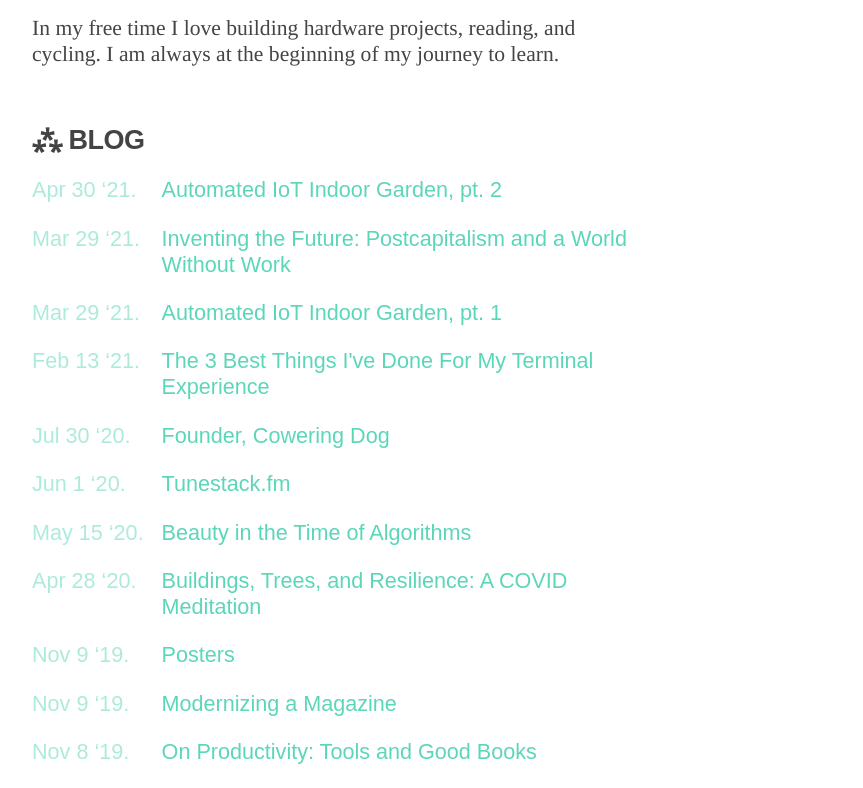
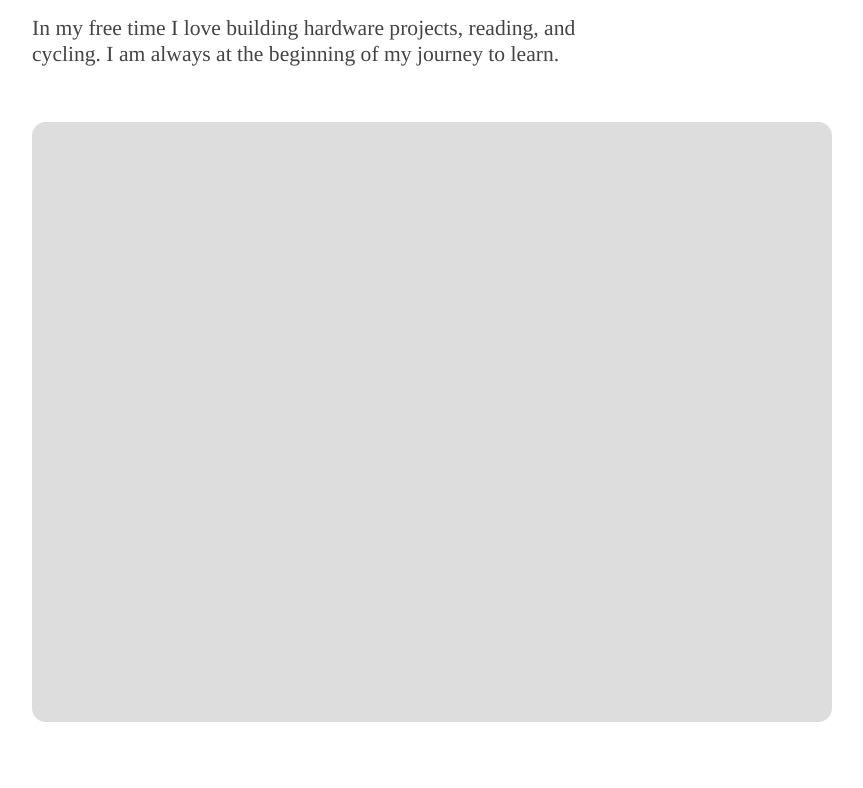
Before and after one commit to samwinslow/sam-nextjs-blog, a Next.js app: page / in a window 1280 px wide. Shown: the part 540-1328 px from the top of the page, without its empty margins (302-1165 px from the left). Built offline with nearby package versions, Linux system fonts and the light colour scheme; some icons are missing.

Commit message:
add graph & styles

```diff
--- /dev/null
+++ b/components/Graph.tsx
@@ -0,0 +1,78 @@
+import { DefaultNode, Graph } from '@visx/network'
+import { PostMetadata } from '../lib/types'
+
+export type NetworkProps = {
+  width: number
+  height: number
+  concepts?: string[]
+  posts?: PostMetadata[]
+}
+
+interface CustomNode {
+  x: number
+  y: number
+  id: string
+  type: 'concept' | 'post'
+}
+
+interface CustomLink {
+  source: CustomNode
+  target: CustomNode
+  dashed?: boolean
+}
+
+const nodes: CustomNode[] = [
+  { x: 50, y: 20, id: '1', type: 'post' },
+  { x: 200, y: 250, id: '2', type: 'post' },
+  { x: 300, y: 40, id: '3', type: 'concept' },
+]
+
+const links: CustomLink[] = [
+  { source: nodes[0], target: nodes[1] },
+  { source: nodes[1], target: nodes[2] },
+  { source: nodes[2], target: nodes[0], dashed: true },
+]
+
+const graph = {
+  nodes,
+  links,
+}
+
+const graphColors = {
+  post: 'hsl(200, 60%, 60%)',
+  concept: 'hsl(80, 60%, 60%)',
+  background: 'var(--light)',
+}
+
+export default function Example({
+  width,
+  height,
+  concepts,
+  posts
+}: NetworkProps) {
+  return width < 10 ? null : (
+    <svg width={width} height={height}>
+      <rect width={width} height={height} rx={14} fill={graphColors.background} />
+      <Graph<CustomLink, CustomNode>
+        graph={graph}
+        top={20}
+        left={20}
+        nodeComponent={({ node }) =>
+          <DefaultNode fill={graphColors[node.type]} />
+        }
+        linkComponent={({ link: { source, target, dashed } }) => (
+          <line
+            x1={source.x}
+            y1={source.y}
+            x2={target.x}
+            y2={target.y}
+            strokeWidth={2}
+            stroke="#999"
+            strokeOpacity={0.6}
+            strokeDasharray={dashed ? '8,4' : undefined}
+          />
+        )}
+      />
+    </svg>
+  )
+}
--- a/package.json
+++ b/package.json
@@ -8,6 +8,7 @@
     "start": "next start"
   },
   "dependencies": {
+    "@visx/network": "^1.7.0",
     "date-fns": "^2.11.1",
     "gray-matter": "^4.0.2",
     "next": "^10.0.0",
--- a/pages/index.tsx
+++ b/pages/index.tsx
@@ -9,6 +9,7 @@
 import ColorWrapper from '../components/ColorWrapper'
 import socialLinks from '../lib/social-links.json'
 import { PostMetadata } from '../lib/types'
+import Example from '../components/Graph'
 import concepts from '../lib/concepts.json'
 
 const Graph = ({ allPostsData }: { allPostsData: PostMetadata[] }) => (
@@ -36,6 +37,7 @@
     </section>
     <section>
       <Graph allPostsData={allPostsData} />
+      <Example width={800} height={600} />
     </section>
     <section>
       <h2 className={utilStyles.headingLg}>&#8258; Blog</h2>
```
Also changed, not shown: 1 other file (tests, documents, lock files or other folders).
